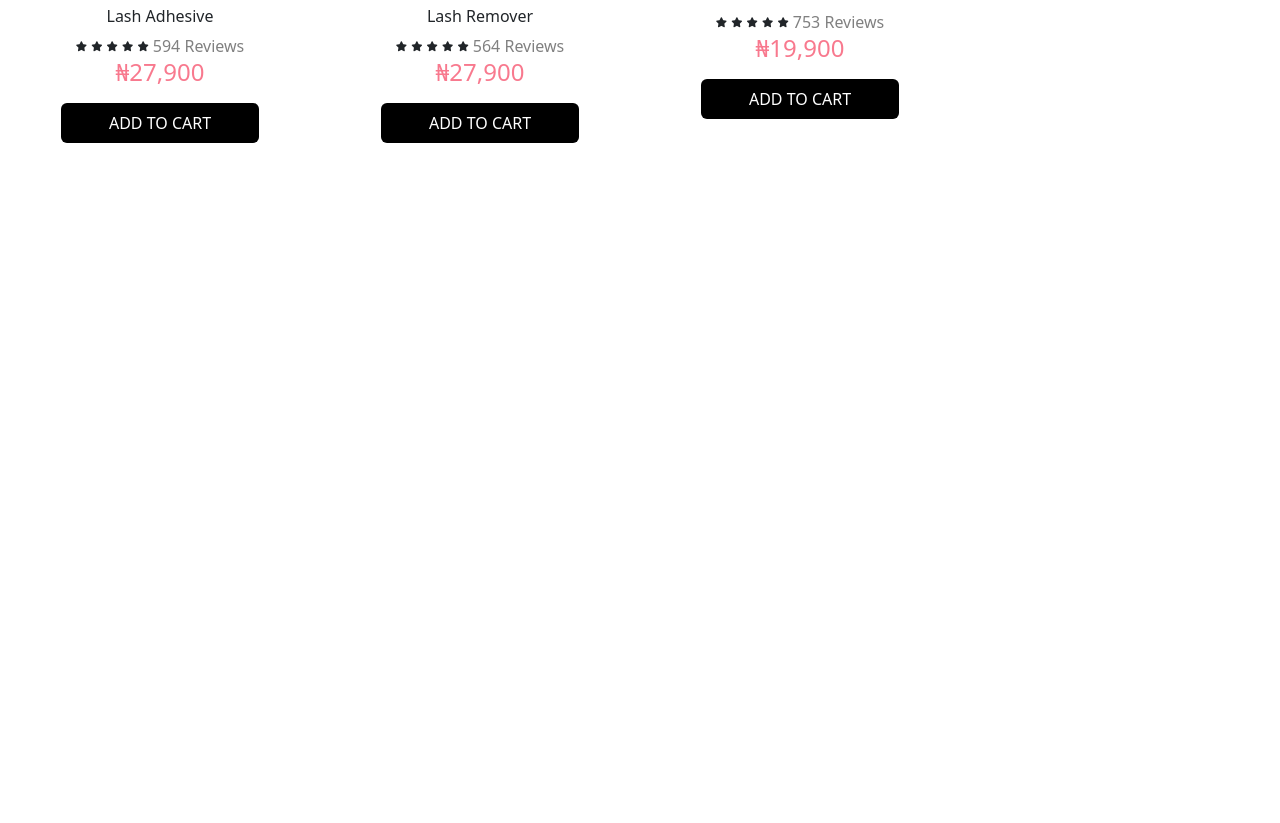
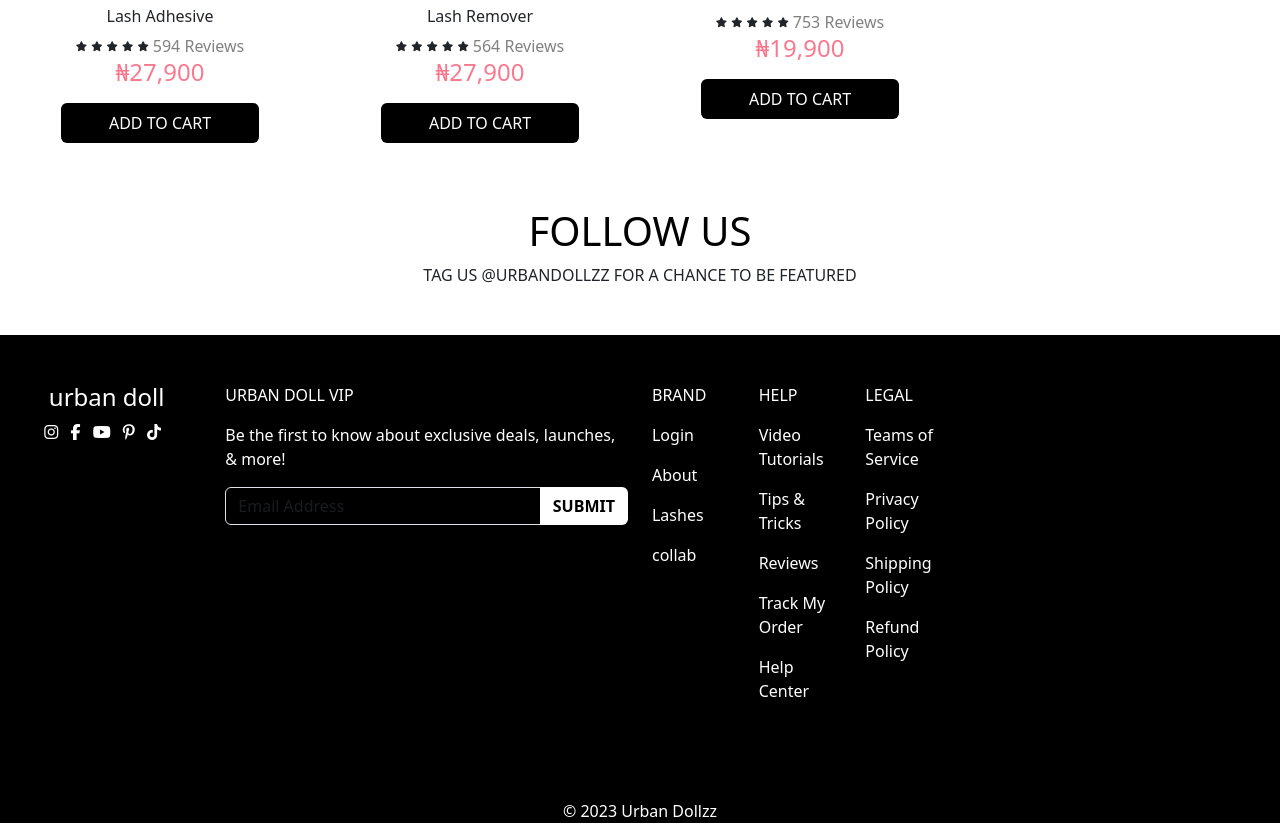
Before and after one commit to JerryOJJ/Bootstrap-project, a plain HTML site: page index.html in a window 1280 px wide. Shown: the part 5991-6814 px from the top of the page. Before the commit the page ends 6198 px from the top, so only its background shows below. Drawn offline with nearby package versions, Linux system fonts and the light colour scheme.

Commit message:
Update
Done with the page

```diff
--- a/index.html
+++ b/index.html
@@ -1196,6 +1196,100 @@
       </button>
     </div>
   </div>
+  <h1 class="text-center text-black mt-5">FOLLOW US</h1>
+  <p class="text-center mb-2">TAG US @URBANDOLLZZ FOR A CHANCE TO BE FEATURED</p>
+  <div class="container-fluid footer-container bg-black">
+    <div class="row text-white mt-5">
+      <div class="col-2 text-center mt-5">
+        <h1 class="text-center">urban doll</h1>
+        <i class="fa-brands fa-instagram me-2"></i>
+        <i class="fa-brands fa-facebook-f me-2"></i>
+        <i class="fa-brands fa-youtube me-2"></i>
+        <i class="fa-brands fa-pinterest-p me-2"></i>
+        <i class="fa-brands fa-tiktok me-2"></i>
+      </div>
+      <div class="col-4 mt-5">
+        <p>URBAN DOLL VIP</p>
+        <p>Be the first to know about exclusive deals, launches, & more!</p>
+        <div class="input-group mb-3">
+          <input type="email" class="form-control bg-black text-white" placeholder="Email Address" aria-label="Recipient's username" aria-describedby="basic-addon2" required>
+          <span class="input-group-text btn bg-white text-black" id="basic-addon2"><strong>SUBMIT</strong></span>
+        </div>
+      </div>
+      <div class="col-6 mt-5">
+        <div class="row">
+          <div class="col-2">
+            <p><a href="#" class="text-white">BRAND</a></p>
+            <p><a href="#" class="text-white">Login</a></p>
+            <p><a href="#" class="text-white">About</a></p>
+            <p><a href="#" class="text-white">Lashes</a></p>
+            <p><a href="#" class="text-white">collab</a></p>
+          </div>
+          <div class="col-2">
+            <p><a href="#" class="text-white">HELP</a></p>
+            <p><a href="#" class="text-white">Video Tutorials</a></p>
+            <p><a href="#" class="text-white">Tips & Tricks</a></p>
+            <p><a href="#" class="text-white">Reviews</a></p>
+            <p><a href="#" class="text-white">Track My Order</a></p>
+            <p><a href="#" class="text-white">Help Center</a></p>
+          </div>
+          <div class="col-2">
+            <p><a href="#" class="text-white">LEGAL</a></p>
+            <p><a href="#" class="text-white">Teams of Service</a></p>
+            <p><a href="#" class="text-white">Privacy Policy</a></p>
+            <p><a href="#" class="text-white">Shipping Policy</a></p>
+            <p><a href="#" class="text-white">Refund Policy</a></p>
+          </div>
+        </div>
+      </div>
+    </div>
+    <p class="text-center text-white" style="margin-top: 80px; margin-bottom: 0;">© 2023 Urban Dollzz</p>
+  </div>
+  <div class="container-fluid small-footer-container bg-black">
+    <div class="row text-white mt-5">
+      <div class="col-6 text-center mt-5">
+        <h1 class="text-center">urban doll</h1>
+        <i class="fa-brands fa-instagram me-2"></i>
+        <i class="fa-brands fa-facebook-f me-2"></i>
+        <i class="fa-brands fa-youtube me-2"></i>
+        <i class="fa-brands fa-pinterest-p me-2"></i>
+        <i class="fa-brands fa-tiktok me-2"></i>
+      </div>
+      <div class="col-6 mt-5">
+        <p>URBAN DOLL VIP</p>
+        <p>Be the first to know about exclusive deals, launches, & more!</p>
+        <div class="input-group mb-3">
+          <input type="email" class="form-control bg-black text-white" placeholder="Email Address" aria-label="Recipient's username" aria-describedby="basic-addon2" required>
+          <span class="input-group-text btn bg-white text-black" id="basic-addon2"><strong>SUBMIT</strong></span>
+        </div>
+      </div>
+        <div class="row">
+          <div class="col-4">
+            <p><a href="#" class="text-white">BRAND</a></p>
+            <p><a href="#" class="text-white">Login</a></p>
+            <p><a href="#" class="text-white">About</a></p>
+            <p><a href="#" class="text-white">Lashes</a></p>
+            <p><a href="#" class="text-white">collab</a></p>
+          </div>
+          <div class="col-4">
+            <p><a href="#" class="text-white">HELP</a></p>
+            <p><a href="#" class="text-white">Video Tutorials</a></p>
+            <p><a href="#" class="text-white">Tips & Tricks</a></p>
+            <p><a href="#" class="text-white">Reviews</a></p>
+            <p><a href="#" class="text-white">Track My Order</a></p>
+            <p><a href="#" class="text-white">Help Center</a></p>
+          </div>
+          <div class="col-4">
+            <p><a href="#" class="text-white">LEGAL</a></p>
+            <p><a href="#" class="text-white">Teams of Service</a></p>
+            <p><a href="#" class="text-white">Privacy Policy</a></p>
+            <p><a href="#" class="text-white">Shipping Policy</a></p>
+            <p><a href="#" class="text-white">Refund Policy</a></p>
+          </div>
+        </div>
+    </div>
+    <p class="text-center text-white" style="margin-top: 80px; margin-bottom: 0;">© 2023 Urban Dollzz</p>
+  </div>
   <script src="https://cdn.jsdelivr.net/npm/bootstrap@5.3.2/dist/js/bootstrap.bundle.min.js" integrity="sha384-C6RzsynM9kWDrMNeT87bh95OGNyZPhcTNXj1NW7RuBCsyN/o0jlpcV8Qyq46cDfL" crossorigin="anonymous"></script>
   <script src="https://cdn.jsdelivr.net/npm/@popperjs/core@2.11.8/dist/umd/popper.min.js" integrity="sha384-I7E8VVD/ismYTF4hNIPjVp/Zjvgyol6VFvRkX/vR+Vc4jQkC+hVqc2pM8ODewa9r" crossorigin="anonymous"></script>
   <script src="https://cdn.jsdelivr.net/npm/bootstrap@5.3.2/dist/js/bootstrap.min.js" integrity="sha384-BBtl+eGJRgqQAUMxJ7pMwbEyER4l1g+O15P+16Ep7Q9Q+zqX6gSbd85u4mG4QzX+" crossorigin="anonymous"></script>
--- a/style.css
+++ b/style.css
@@ -101,6 +101,10 @@
     display: none;
 }
 
+.small-footer-container{
+    display: none;
+}
+
 @media screen and (max-device-width: 1024px){
    body .try-lash .row{
        display: block;
@@ -126,6 +130,10 @@
 
     body .customer-favourite-container h5{
         font-size: medium;
+    }
+
+    body .footer-container h1{
+        font-size: x-large;
     }
 }
 
@@ -216,6 +224,14 @@
     }
 
     body .smaller-accessories-container{
+        display: block;
+    }
+
+    body .footer-container{
+        display: none;
+    }
+
+    body .small-footer-container{
         display: block;
     }
 }
```
